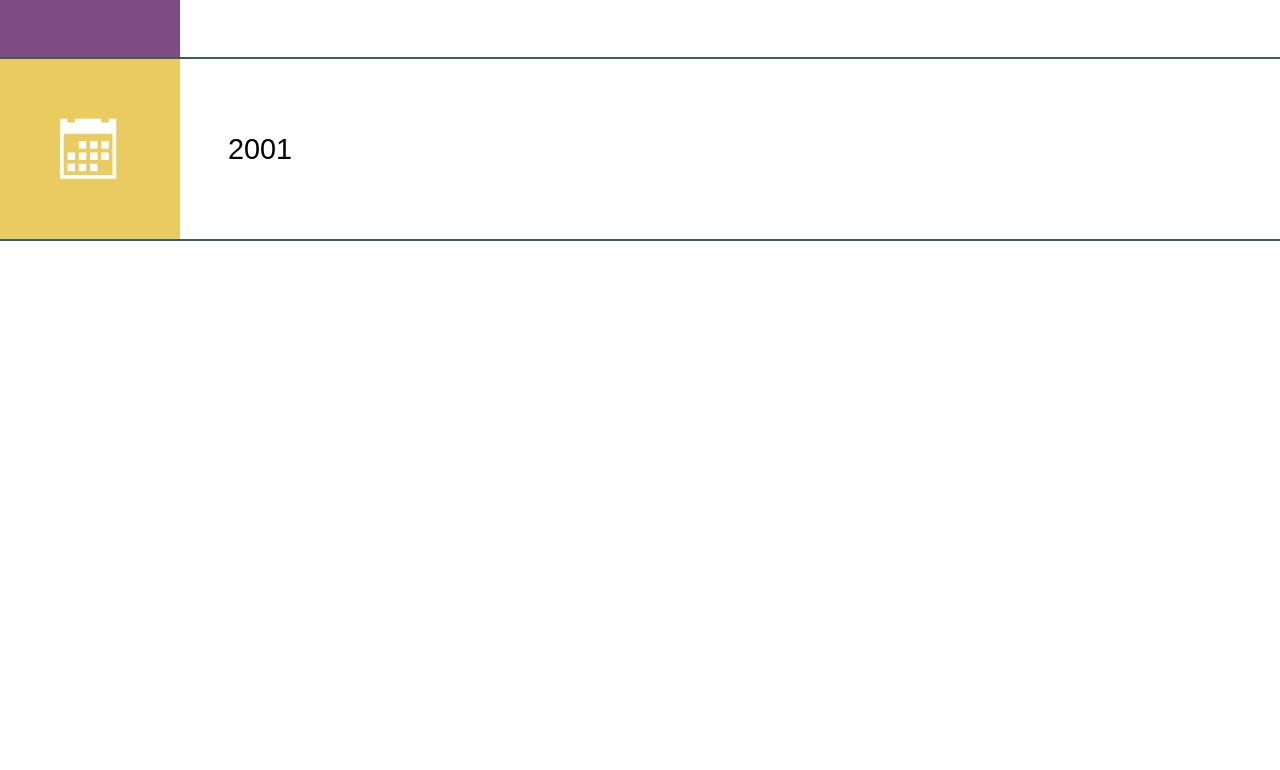
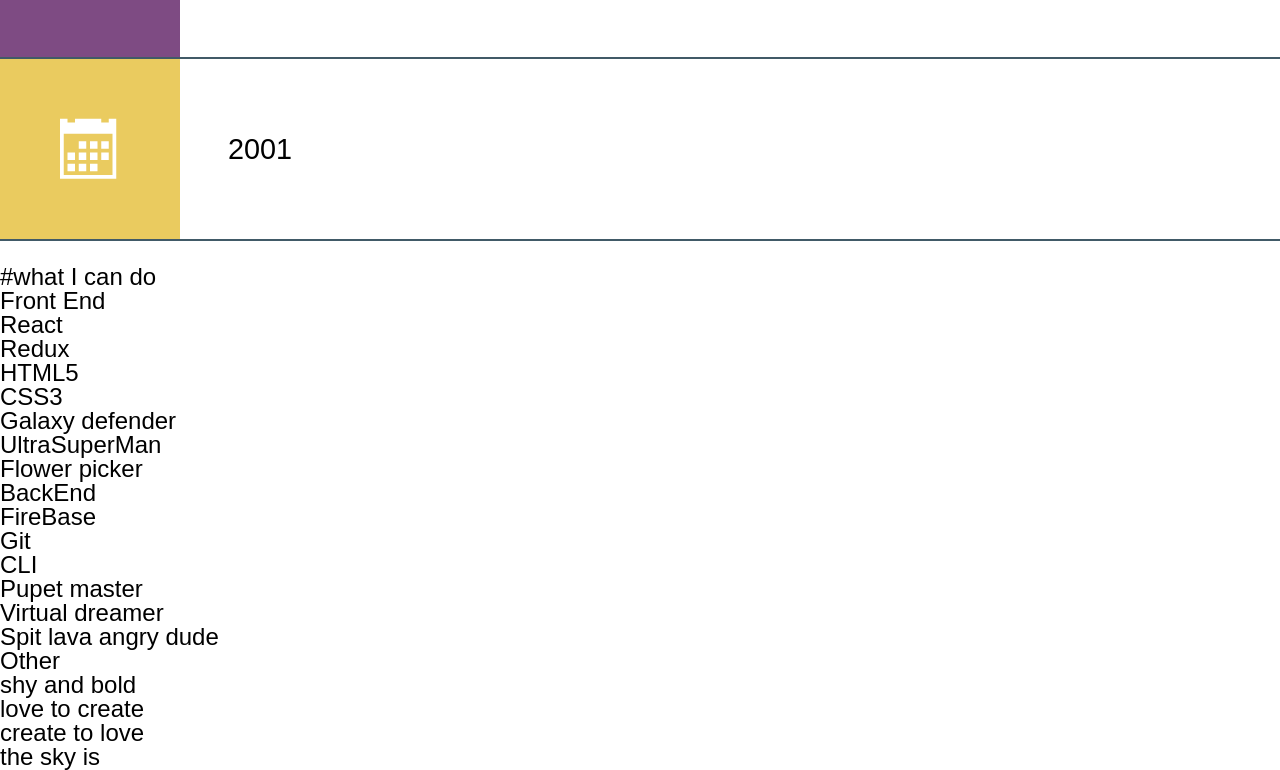
Before and after one commit to codetapacademy/my-cv-final, a plain HTML site: page src/index.pug in a window 1280 px wide. Shown: the part 4341-5111 px from the top of the page. Before the commit the page ends 4582 px from the top, so only its background shows below. Drawn offline with nearby package versions, Linux system fonts and the light colour scheme; files that its build step writes are made by us from their sources; files whose address does not match are found by name; a web font is replaced by a local one.

Commit message:
Add what I can do structure and data

```diff
--- /dev/null
+++ b/src/_component/what-i-can-do/what-i-can-do.pug
@@ -0,0 +1,44 @@
+-
+  var header = '#what I can do'
+  var whatICanDoList = [
+    {
+      title: 'Front End',
+      skillList: [
+        'React',
+        'Redux',
+        'HTML5',
+        'CSS3',
+        'Galaxy defender',
+        'UltraSuperMan',
+        'Flower picker'
+      ]
+    },
+    {
+      title: 'BackEnd',
+      skillList: [
+        'FireBase',
+        'Git',
+        'CLI',
+        'Pupet master',
+        'Virtual dreamer',
+        'Spit lava angry dude'
+      ]
+    },
+    {
+      title: 'Other',
+      skillList: [
+        'shy and bold',
+        'love to create',
+        'create to love',
+        'the sky is'
+      ]
+    }
+  ];
+#what-i-can-do
+.what-i-can-do
+  .what-i-can-do__header=header
+  each whatICanDo in whatICanDoList
+    .what-i-can-do__title=whatICanDo.title
+    .what-i-can-do__list
+      each skill in whatICanDo.skillList
+        .what-i-can-do__skill=skill
--- a/src/index.pug
+++ b/src/index.pug
@@ -7,3 +7,4 @@ block mega-awesome-content
   include _component/landing-page/landing-page
   include _component/about-me/about-me
   include _component/award/award
+  include _component/what-i-can-do/what-i-can-do
```
